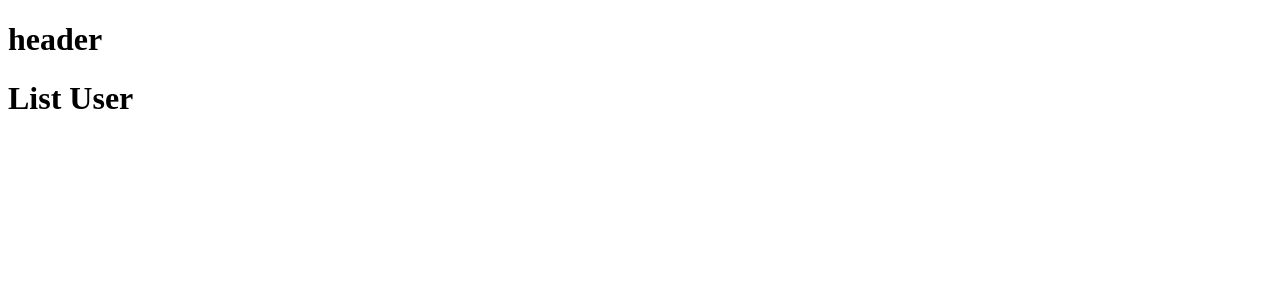
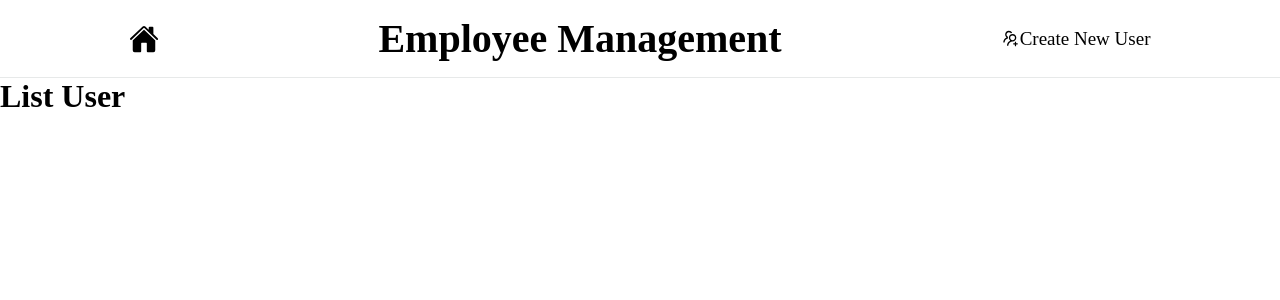
Before and after one commit to Davidnino21/employee-management, a React app: page / in a window 1280 px wide. Shown: the top 300 px of the page. Built offline with nearby package versions, Linux system fonts and the light colour scheme; the HTML template or start-up script is replaced by a standard one.

Commit message:
started header layout

```diff
--- a/package.json
+++ b/package.json
@@ -12,6 +12,7 @@
   "dependencies": {
     "react": "^19.2.0",
     "react-dom": "^19.2.0",
+    "react-icons": "^5.5.0",
     "react-router": "^7.13.0"
   },
   "devDependencies": {
--- a/src/App.css
+++ b/src/App.css
@@ -0,0 +1,38 @@
+* {
+  margin: 0;
+  padding: 0;
+  box-sizing: border-box;
+}
+
+body {
+  background-color: #ffffff;
+}
+
+header {
+  display: flex;
+  justify-content: space-around;
+  align-items: center;
+  padding: 15px 20px;
+  border-bottom: 1px solid #e7e9e9;
+}
+
+header h1 {
+    font-size: 40px;
+}
+
+header a {
+display: flex;
+align-items: center;
+text-decoration: none;
+color: black;
+font-size: 19px;
+}
+
+.home-icon {
+    font-size: 30px;
+}
+
+header a:hover{
+   color: #79b2be;
+   border-bottom: 1px solid #79b2be;
+}
--- a/src/App.jsx
+++ b/src/App.jsx
@@ -1,12 +1,12 @@
 import { Outlet } from 'react-router'
 import './App.css'
-
+import Header from './components/Header'
 
 function App() {
 
   return (
     <>
-    <h1>header</h1>
+    <Header/>
     <Outlet/>
     </>
   )
--- /dev/null
+++ b/src/components/Header.jsx
@@ -0,0 +1,20 @@
+import { Link } from "react-router";
+import { IoHome } from "react-icons/io5";
+import { AiOutlineUsergroupAdd } from "react-icons/ai";
+
+function Header() {
+  return (
+    <header>
+      <Link to="/" className="home-icon" >
+        <IoHome />
+      </Link>
+      <h1>Employee Management</h1>
+      <Link to="/create" className="user-icon">
+        <AiOutlineUsergroupAdd />
+        Create New User
+      </Link>
+    </header>
+  );
+}
+
+export default Header;
```
Also changed, not shown: 1 other file (tests, documents, lock files or other folders).
